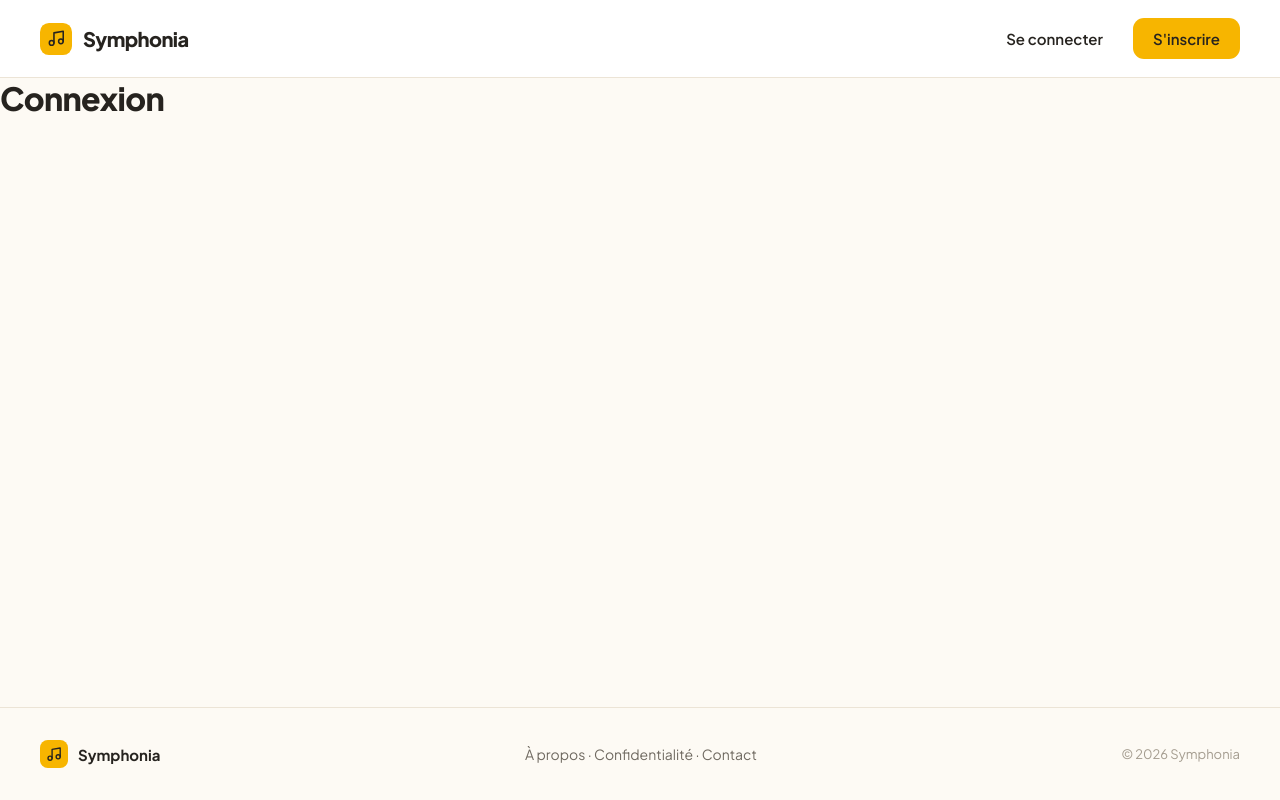
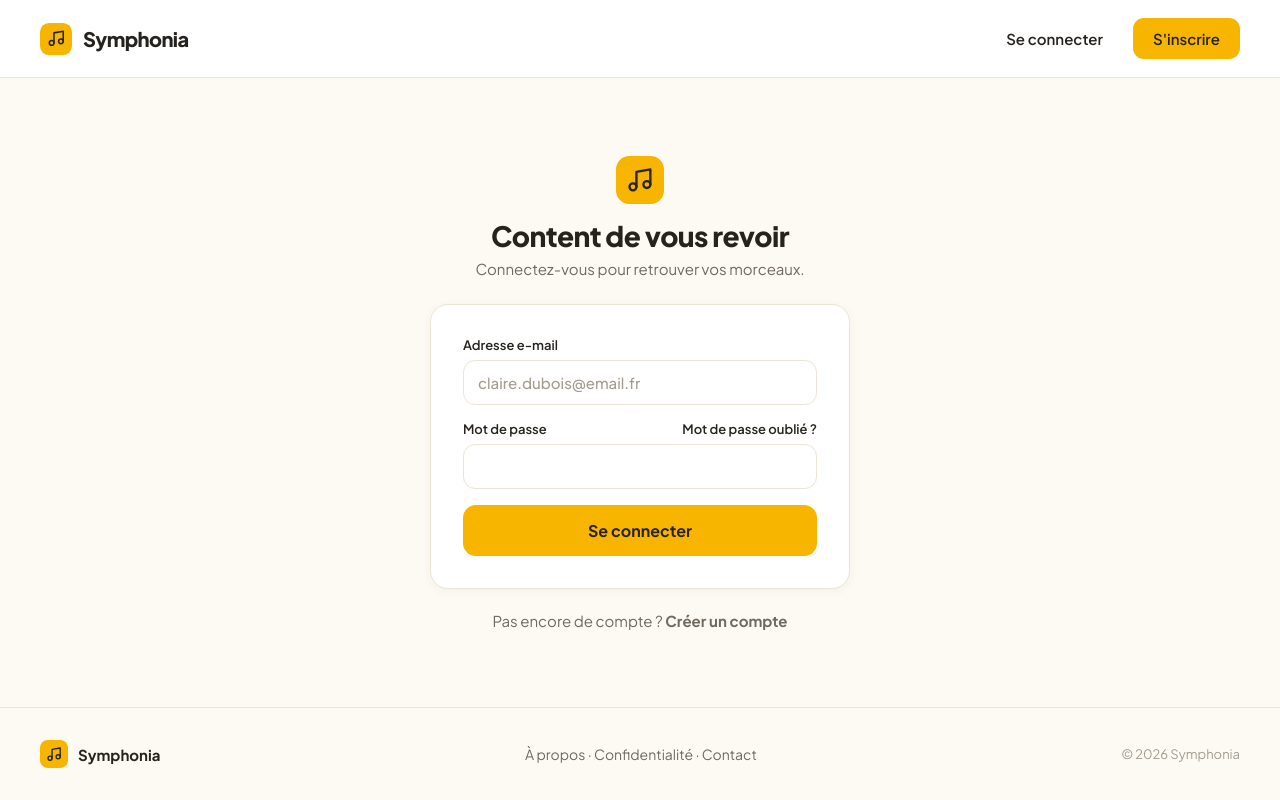
Before and after one commit to Hoyazen/symphonia, a Next.js app in the folder frontend/: page /connexion in a window 1280 px wide. Built offline with nearby package versions, Linux system fonts and the light colour scheme.

Commit message:
Ajout de la page de connexion

```diff
--- a/frontend/app/connexion/page.js
+++ b/frontend/app/connexion/page.js
@@ -1,13 +1,78 @@
+"use client";
+
+import { useState } from "react";
+import { useRouter } from "next/navigation";
+import Link from "next/link";
 import Header from "@/components/Header";
 import Footer from "@/components/Footer";
+import Logo from "@/components/Logo";
+import ChampFormulaire from "@/components/ChampFormulaire";
+import Bouton from "@/components/Bouton";
+import styles from "./page.module.css";
 
 // Page de connexion
 export default function Connexion() {
+  const router = useRouter();
+
+  const [email, setEmail] = useState("");
+  const [motDePasse, setMotDePasse] = useState("");
+
+  function handleSubmit(e) {
+    e.preventDefault();
+    // TODO: remplacer par le vrai appel de connexion au backend
+    router.push("/tableau-de-bord");
+  }
+
   return (
     <>
       <Header />
-      <main>
-        <h1>Connexion</h1>
+      <main className={styles.page}>
+        <div className={styles.conteneur}>
+          <div className={styles.enTete}>
+            <Logo taille={48} />
+            <h1 className={styles.titre}>Content de vous revoir</h1>
+            <p className={styles.sousTitre}>Connectez-vous pour retrouver vos morceaux.</p>
+          </div>
+
+          <div className={styles.carte}>
+            <form onSubmit={handleSubmit}>
+              <ChampFormulaire
+                id="email"
+                label="Adresse e-mail"
+                type="email"
+                placeholder="claire.dubois@email.fr"
+                value={email}
+                onChange={(e) => setEmail(e.target.value)}
+                required
+              />
+
+              <ChampFormulaire
+                id="motDePasse"
+                label="Mot de passe"
+                type="password"
+                value={motDePasse}
+                onChange={(e) => setMotDePasse(e.target.value)}
+                lienEtiquette={
+                  <a href="#" className={styles.lienOublie}>
+                    Mot de passe oublié ?
+                  </a>
+                }
+                required
+              />
+
+              <Bouton type="submit" variante="primaire" taille="grande" pleineLargeur>
+                Se connecter
+              </Bouton>
+            </form>
+          </div>
+
+          <p className={styles.pasDeCompte}>
+            Pas encore de compte ?{" "}
+            <Link href="/inscription" className={styles.lienInscription}>
+              Créer un compte
+            </Link>
+          </p>
+        </div>
       </main>
       <Footer />
     </>
--- /dev/null
+++ b/frontend/app/connexion/page.module.css
@@ -0,0 +1,107 @@
+.page {
+  background: var(--cream);
+  padding: 44px 22px;
+  display: flex;
+  align-items: center;
+  justify-content: center;
+  min-height: 70vh;
+}
+
+.conteneur {
+  width: 100%;
+  max-width: 420px;
+}
+
+/* ===== En-tête (logo, titre, sous-titre) ===== */
+
+.enTete {
+  display: flex;
+  flex-direction: column;
+  align-items: center;
+  text-align: center;
+  margin-bottom: 24px;
+}
+
+.titre {
+  font-size: 24px;
+  margin: 14px 0 6px;
+}
+
+.sousTitre {
+  margin: 0;
+  font-size: 14px;
+  color: var(--ink-soft);
+}
+
+/* ===== Carte du formulaire ===== */
+
+.carte {
+  background: var(--paper);
+  border: 1px solid var(--line);
+  border-radius: 18px;
+  box-shadow: var(--sh);
+  padding: 24px;
+}
+
+.lienOublie {
+  font-size: 12px;
+  font-weight: 600;
+  color: var(--ink);
+}
+
+.lienOublie:hover {
+  color: var(--ink-soft);
+}
+
+/* ===== Bas de page ===== */
+
+.pasDeCompte {
+  text-align: center;
+  margin: 20px 0 0;
+  font-size: 14px;
+  color: var(--ink-soft);
+}
+
+.lienInscription {
+  font-weight: 700;
+  color: var(--ink-soft);
+}
+
+.lienInscription:hover {
+  color: var(--ink);
+}
+
+/* ===== Tablette (601-1024px) ===== */
+@media (min-width: 601px) {
+  .page {
+    padding: 56px;
+  }
+}
+
+/* ===== Bureau (1025px et plus) ===== */
+@media (min-width: 1025px) {
+  .enTete {
+    margin-bottom: 26px;
+  }
+
+  .titre {
+    font-size: 28px;
+  }
+
+  .sousTitre {
+    font-size: 15px;
+  }
+
+  .carte {
+    padding: 32px;
+  }
+
+  .lienOublie {
+    font-size: 13px;
+  }
+
+  .pasDeCompte {
+    margin-top: 22px;
+    font-size: 15px;
+  }
+}
--- a/frontend/components/ChampFormulaire.js
+++ b/frontend/components/ChampFormulaire.js
@@ -1,6 +1,7 @@
 import styles from "./ChampFormulaire.module.css";
 
 // Champ de formulaire réutilisable : étiquette + input
+// "lienEtiquette" permet d'ajouter un lien à droite de l'étiquette (ex: "Mot de passe oublié ?")
 export default function ChampFormulaire({
   id,
   label,
@@ -9,13 +10,17 @@ export default function ChampFormulaire({
   onChange,
   placeholder,
   erreur,
+  lienEtiquette,
   ...autresProps
 }) {
   return (
     <div className={styles.champ}>
-      <label htmlFor={id} className={styles.etiquette}>
-        {label}
-      </label>
+      <div className={styles.ligneEtiquette}>
+        <label htmlFor={id} className={styles.etiquette}>
+          {label}
+        </label>
+        {lienEtiquette}
+      </div>
       <input
         id={id}
         name={id}
--- a/frontend/components/ChampFormulaire.module.css
+++ b/frontend/components/ChampFormulaire.module.css
@@ -4,10 +4,16 @@
   margin-bottom: 16px;
 }
 
+.ligneEtiquette {
+  display: flex;
+  align-items: baseline;
+  justify-content: space-between;
+  margin-bottom: 7px;
+}
+
 .etiquette {
   font-size: 13px;
   font-weight: 600;
-  margin-bottom: 7px;
 }
 
 .saisie {
```
